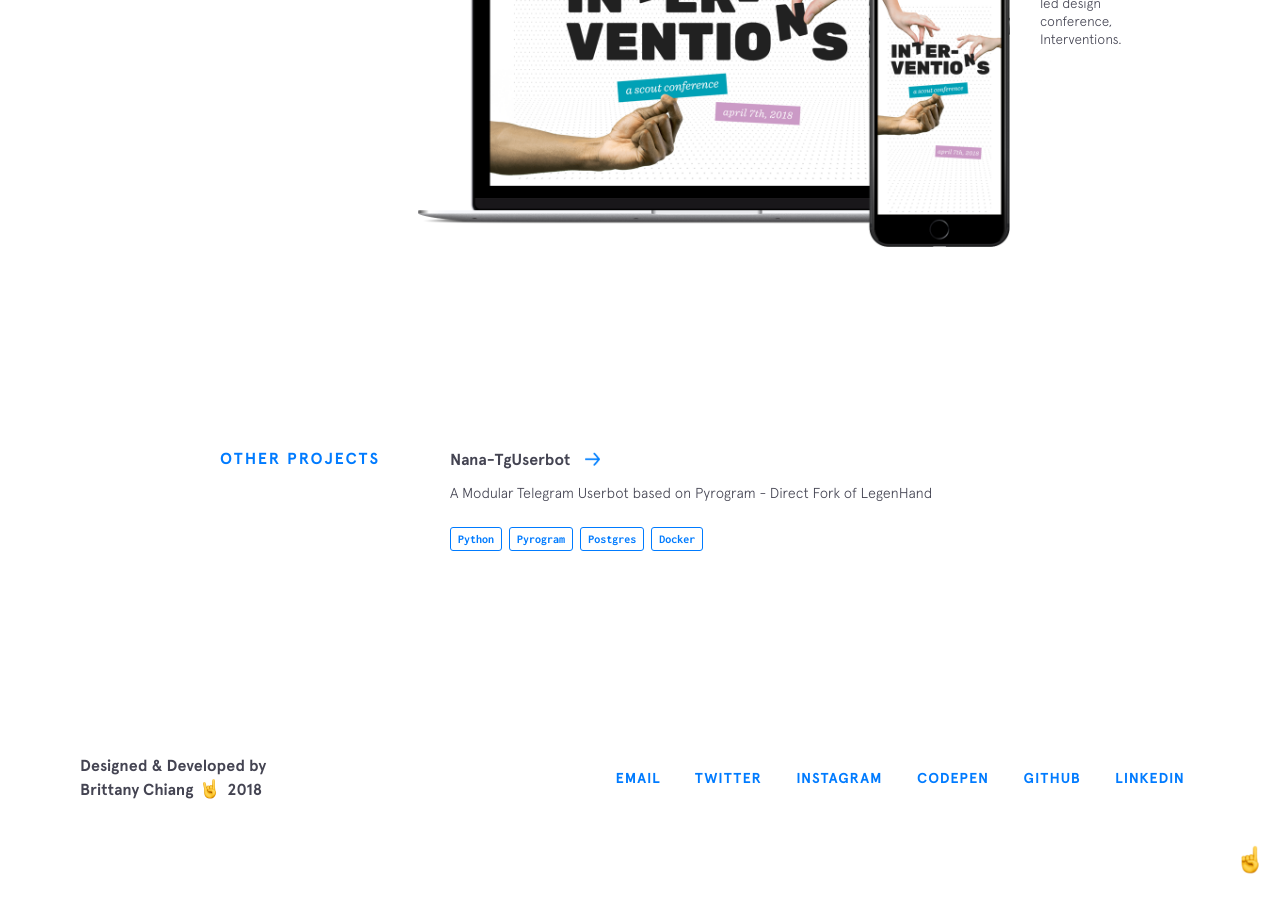
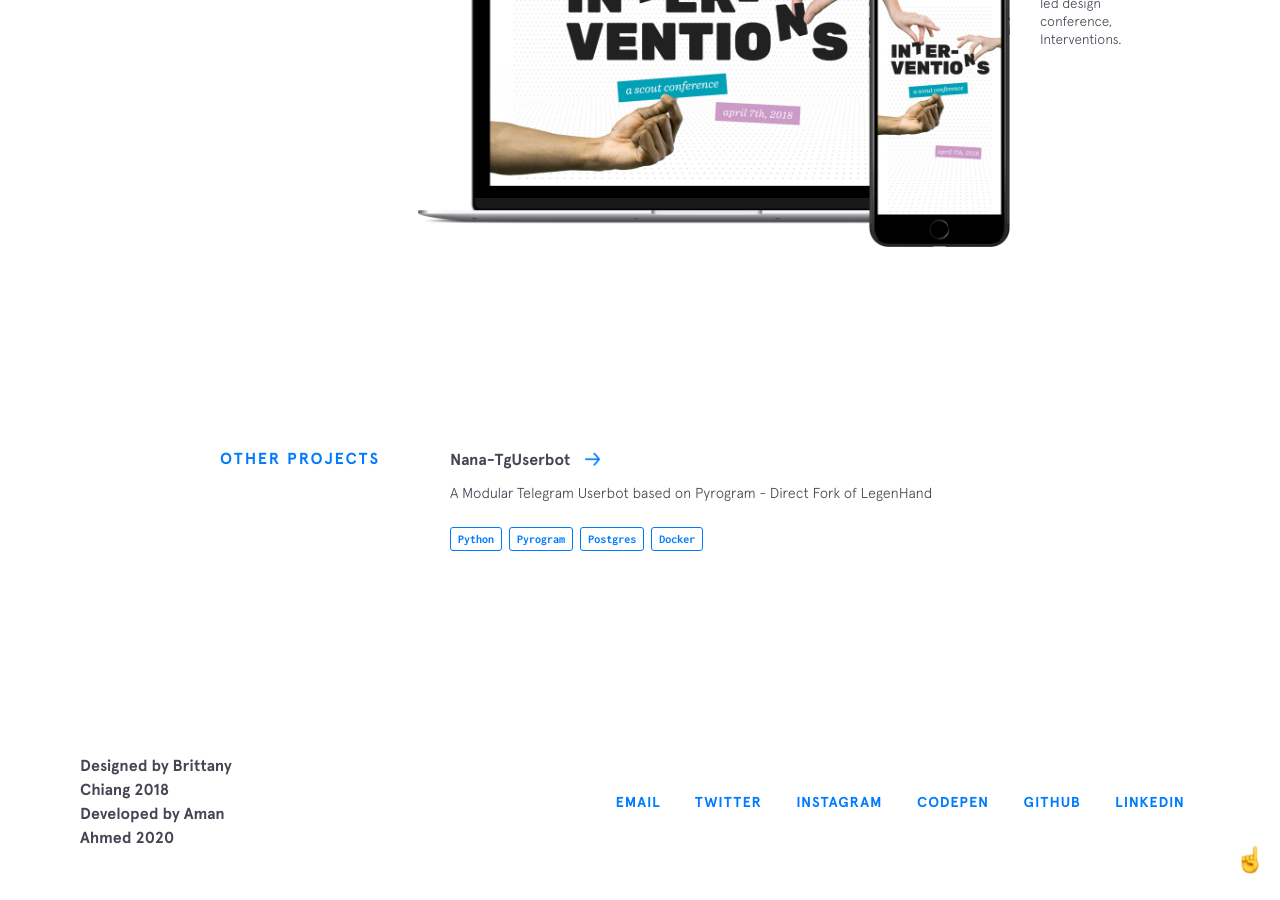
Before and after one commit to CustomIcon/pokurt.github.io, a Jekyll site: the page built from index.html, in a window 1280 px wide and 900 px high, scrolled down 3580 px. Built offline with Jekyll 4.4.1, drawn with Linux system fonts in a browser that asks for light colours; nearby versions of some CDN libraries.

Commit message:
Update footer.html
Updated footer description

```diff
--- a/_includes/footer.html
+++ b/_includes/footer.html
@@ -1,12 +1,10 @@
 <footer class="footer">
   <div class="footer__copyright">
     <div class="top">
-      <span>Designed &amp; Developed by</span>
+      <span>Designed by Brittany Chiang 2018</span>
     </div>
     <div class="bottom">
-      <span>Brittany Chiang</span>
-      <img class="emoji" src="{{site.baseurl}}/img/emojis/rockon.png" alt="emoji">
-      <span>2018</span>
+      <span>Developed by Aman Ahmed 2020</span>
     </div>
   </div>
   <div class="footer__links">
```
